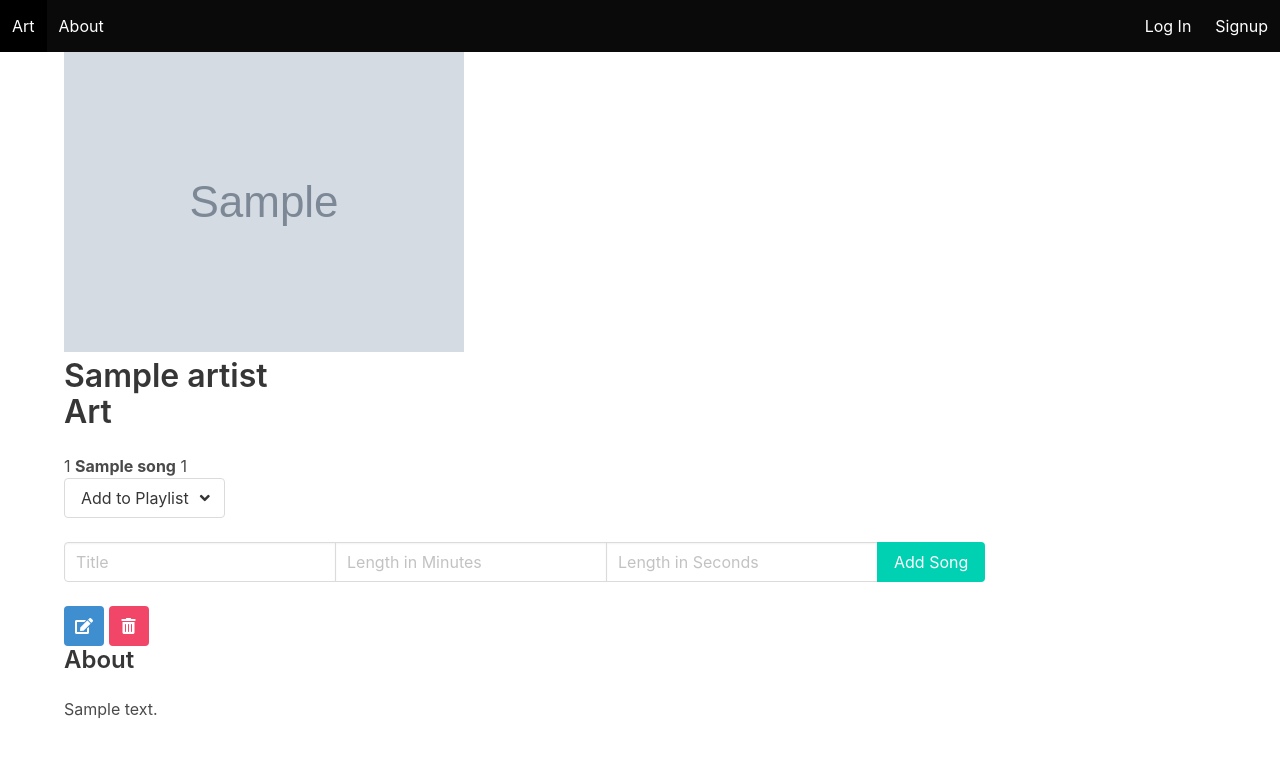
After one commit to manases1/art_collector, a Django app: template main_app/templates/artist_detail.html in a window 1280 px wide. The commit adds this page. Shown: the top 757 px of the page. Run offline with Django 4.2, Linux system fonts and the light colour scheme; the template is opened without the code that fills it: most values are stand-ins (such as "Sample title", 1, 10 or a date in 2020); grey boxes marked "Sample" are stand-in pictures.

Commit message:
los of files

```diff
--- a/main_app/templates/artist_detail.html
+++ b/main_app/templates/artist_detail.html
@@ -16,10 +16,10 @@
 </div>
     <div class="detail__container">
         <!-- inside container -->
-    <div class="detail__songs mb-5">
+    <div class="detail__art mb-5">
 
-        <h3 class="title is-3">Songs</h3>
-        {% for song in artist.songs.all %}
+        <h3 class="title is-3">Art</h3>
+        {% for song in artist.art.all %}
         <div class="song">
         <span>{{forloop.counter}}</span>
         <span><b>{{song.title}}</b></span>
@@ -59,13 +59,13 @@
         {% empty %}
             <article class="message">
                 <div class="message-header">
-                    <p>No Songs Available</p>
+                    <p>No Art Available</p>
                 </div>
             </article>
 
         {% endfor %}
     </div>
-    <!-- inside detail songs element below the header -->
+    <!-- inside detail art element below the header -->
 
 <!-- Here you can see the action we provided
      is to the song_create route with the artist pk -->
@@ -107,7 +107,7 @@
         </div>
     </form>
 
-<!-- before the for loop for songs -->
+<!-- before the for loop for art -->
 
     <!--  above about section  -->
     <a href="{% url 'artist_update' artist.pk %}" class="button is-info">
--- /dev/null
+++ b/main_app/templates/base.html
@@ -0,0 +1,50 @@
+{% load static %}
+<!DOCTYPE html>
+<html lang="en">
+    <head>
+        <meta charset="UTF-8" />
+        <meta http-equiv="X-UA-Compatible" content="IE=edge" />
+        <meta name="viewport" content="width=device-width, initial-scale=1.0" />
+        <link rel="stylesheet" href="https://cdnjs.cloudflare.com/ajax/libs/font-awesome/5.15.4/css/all.min.css">
+        <link rel="stylesheet" href="https://cdn.jsdelivr.net/npm/bulma@0.9.2/css/bulma.min.css">
+        <script src="https://code.jquery.com/jquery-3.6.0.min.js" integrity="sha256-/xUj+3OJU5yExlq6GSYGSHk7tPXikynS7ogEvDej/m4=" crossorigin="anonymous"></script>
+        <script src="{% static 'scripts/app.js' %}" defer></script>
+        <link rel="stylesheet" href="{% static 'styles/main.css' %}">
+        <title>Art - {% block title %}{% endblock %}</title>
+    </head>
+    <body >
+        <nav class="navbar is-black" role="navigation" aria-label="main navigation">
+            <div class="navbar-brand">
+                <a class="navbar-item" href="/">Art</a>
+                <a role="button" class="navbar-burger" aria-label="menu" aria-expanded="false">
+                    <span aria-hidden="true"></span>
+                    <span aria-hidden="true"></span>
+                    <span aria-hidden="true"></span>
+                </a>
+            </div>
+            <div class="navbar-menu navbar-start">
+                <a class="navbar-item" href="/about">About</a>
+            </div>
+            <div class="navbar-menu navbar-end">
+                {% if user.is_authenticated %}
+                <div class="navbar-menu navbar-end">
+                        <a class="navbar-item" href="{% url 'artist_list' %}">Artists</a>
+                        <a class="navbar-item" href="/artists/new">Create new Artist</a>
+                        <span class="navbar-item">Welcome: {{user.username}}</span>
+                        <a class="navbar-item" href="{% url 'logout' %}">Logout</a>
+                    </div>
+                {% else %}
+                    <div class="navbar-menu navbar-end">
+                        <a class="navbar-item" href="{% url 'login' %}">Log In</a>
+                        <a class="navbar-item" href="{% url 'signup' %}">Signup</a>
+                    </div>
+                {% endif %}
+            </div>
+        </nav>
+        <div class="container">
+            {% block content %}{% endblock %}
+        </div>
+      </div>
+    </div>
+  </body>
+</html>
--- a/main_app/templates/home.html
+++ b/main_app/templates/home.html
@@ -4,7 +4,7 @@
     <meta charset="UTF-8">
     <meta http-equiv="X-UA-Compatible" content="IE=edge">
     <meta name="viewport" content="width=device-width, initial-scale=1.0">
-    <title>Document</title>
+    <title>Artists</title>
 </head>
 <body>
     <h1>finch</h1>
```
Also changed, not shown: main_app/templates/about.html (+5 -12 lines), main_app/migrations/0001_initial.py (added), main_app/migrations/0002_alter_artist_bio.py (added), main_app/migrations/0003_alter_artist_img.py (added), main_app/migrations/0004_art.py (added), main_app/migrations/0005_playlist.py (added), main_app/migrations/0006_artist_user_alter_artist_bio_alter_artist_img_and_more.py (added).
